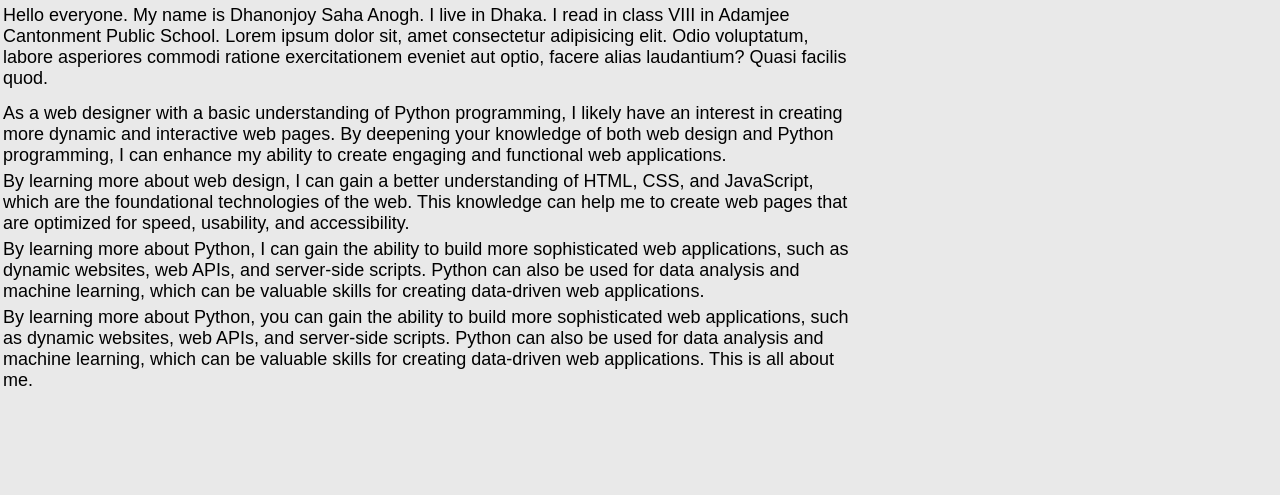
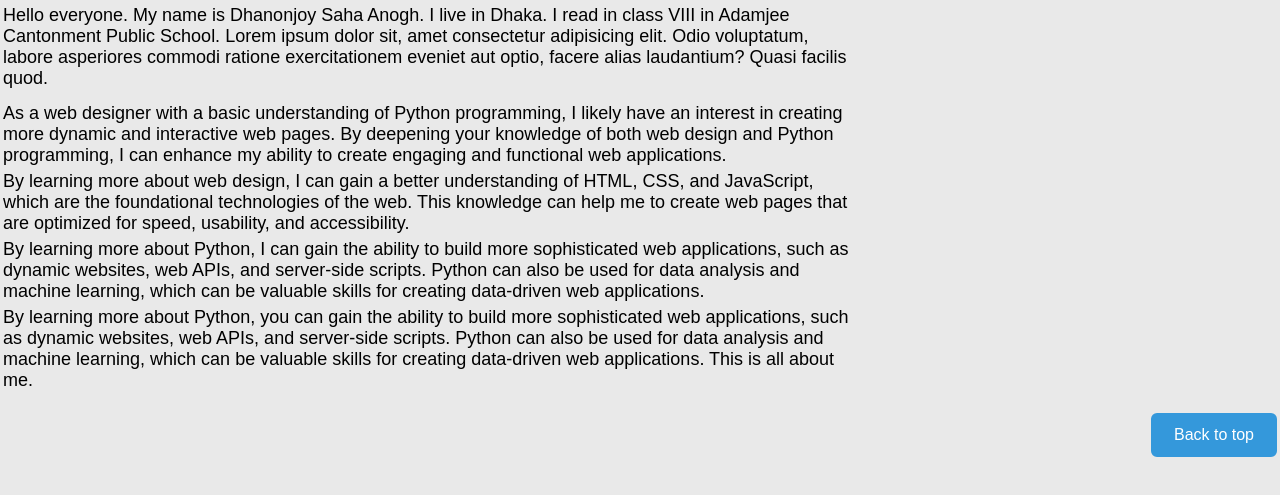
Before and after one commit to DjSahaAnogh/Project-1, a plain HTML site: page aboutme.html in a window 1280 px wide. Shown: the part 143-638 px from the top of the page. Drawn offline with Linux system fonts and the light colour scheme; a web font is replaced by a local one.

Commit message:
All page updated.

```diff
--- a/aboutme.html
+++ b/aboutme.html
@@ -87,6 +87,9 @@
           </p>
         </div>
       </div>
+      <div style="float: right;">
+        <a href="index.html"><button class="go_to_top button-trans">Back to top</button></a>
+      </div>
     </main>
   </body>
 </html>
```
Also changed, not shown: contact_me.html (+3 -0 lines).
